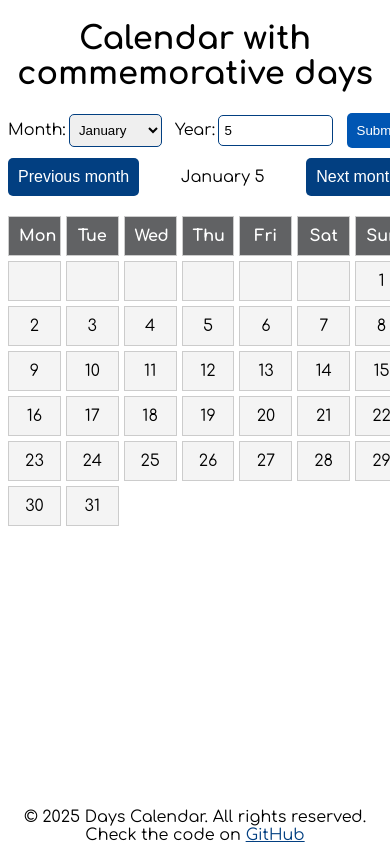
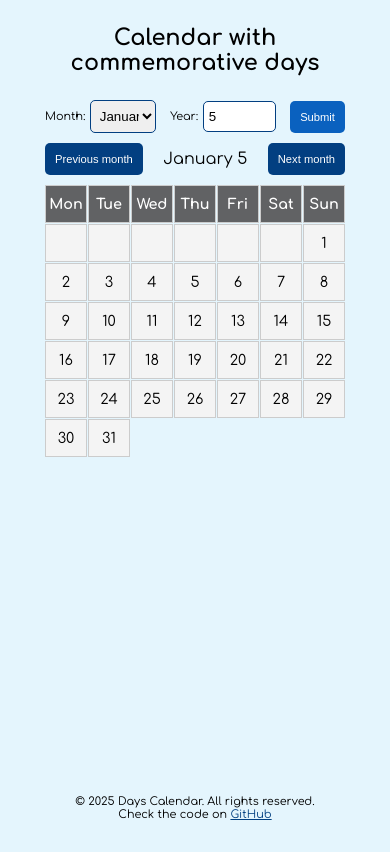
Before and after one commit to nadika-zavodovska/days-calendar-project, a website with bundled scripts: page src/index.html in a window 390 px wide. Both pictures are taken after typing "5" into the empty fields and a click on the button "Submit". Built offline with nearby package versions, Linux system fonts and the light colour scheme; files whose address does not match are found by name.

Commit message:
Change styles for mobile

```diff
--- a/src/styles.css
+++ b/src/styles.css
@@ -3,20 +3,26 @@
 body {
   font-family: "Comfortaa", serif;
   height: 100%;
+  font-size: 16px;
+  background-color: #e4f5fd;
 }
-a{
+
+a {
   color: #023f81;
 }
-#page-title{
+
+#page-title {
   text-align: center;
+  padding: 20px 40px;
 }
+
 #main-container {
   display: flex;
   flex-direction: column;
   align-items: center;
   width: 400px;
   margin: 0 auto;
-  min-height: 80vh;
+  min-height: 75vh;
 }
 
 #nav-section {
@@ -73,17 +79,22 @@ a{
 #prev-month,
 #next-month {
   padding: 10px;
-  font-size: 16px;
+  font-size: 0.9rem;
   cursor: pointer;
   background-color: #023f81;
+  transition: background-color 0.5s ease-in-out;
   color: white;
   border: none;
   border-radius: 5px;
 }
 
+#submit-btn {
+  font-size: 0.9rem;
+}
+
 #prev-month:hover,
 #next-month:hover {
-  background-color: #034a96;
+  background-color: #007bff;
 }
 
 #months-select,
@@ -97,11 +108,13 @@ a{
 
 #submit-btn {
   padding: 10px;
-  background-color: #0056b3;
+  background-color: #0a61bf;
+  transition: background-color 0.5s ease-in-out;
   border: none;
   color: #fff;
   border-radius: 5px;
   cursor: pointer;
+
 }
 
 #submit-btn:hover {
@@ -114,7 +127,8 @@ a{
   justify-content: space-between;
   margin-bottom: 10px;
 }
-#commem-day-details-section{
+
+#commem-day-details-section {
   text-align: center;
 }
 
@@ -123,17 +137,66 @@ a{
 }
 
 .commemorative-day {
-  background-color: #ffc60b!important;
+  background-color: #ffc60b !important;
   font-weight: bold;
   border: 2px solid #ffc60b;
   cursor: pointer;
 }
 
 .commemorative-day:hover {
-  background-color: #eca306!important;
+  background-color: #eca306 !important;
 }
 
 #footer-container {
   text-align: center;
   margin-top: 20px;
 }
+
+#current-date {
+  text-align: center;
+}
+
+@media (max-width: 450px) {
+  #main-container {
+    width: 300px;
+    margin: 0 auto;
+  }
+
+  #page-title {
+    font-size: 1.4rem;
+    padding: 10px 20px;
+  }
+
+  #prev-month,
+  #next-month,
+  #submit-btn,
+  label,
+  #footer-container {
+    font-size: 0.7rem;
+  }
+
+  #calendar-container div {
+    padding: 10px 0;
+
+  }
+
+  #calendar-container {
+    margin: 10px auto 0;
+    grid-gap: 1px;
+    grid-template-columns: repeat(7, minmax(42px, 1fr));
+    font-size: 0.9rem;
+  }
+
+  #months-select,
+  #year-input {
+    max-width: 22%;
+  }
+
+  #main-container {
+    min-height: 80vh;
+  }
+
+  #title-commem-day-details {
+    font-size: 1.2rem;
+  }
+}
```
